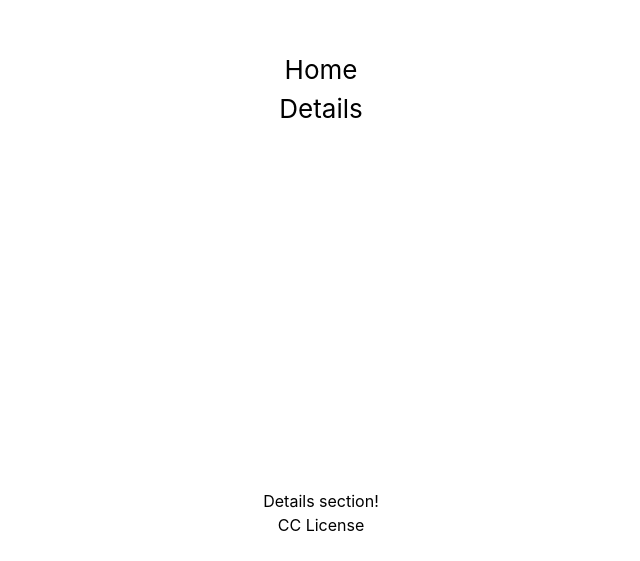
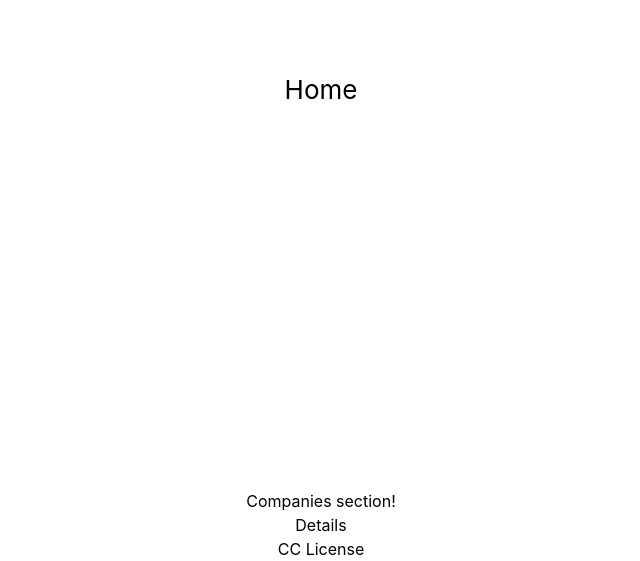
Before and after one commit to MacCrazyman/stock-capstone, a React (Create React App) app: page /index in a window 1280 px wide. Shown: the part 311-872 px from the top of the page, without its empty margins (319-959 px from the left). Before the commit the page ends 848 px from the top, so only its background shows below. Built offline with nearby package versions, Linux system fonts and the light colour scheme.

Commit message:
Give a fake route

```diff
--- a/src/App.js
+++ b/src/App.js
@@ -6,8 +6,7 @@ function App() {
   return (
     <div className="App">
       <header className="App-header">
-        <NavLink to="/"> Home</NavLink>
-        <NavLink to="details"> Details</NavLink>
+        <NavLink to="index"> Home</NavLink>
       </header>
       <main>
         <Outlet />
--- a/src/components/indexes.js
+++ b/src/components/indexes.js
@@ -1,6 +1,10 @@
+import { NavLink, Outlet } from 'react-router-dom';
+
 const Indexes = () => (
   <div>
     <h2>Companies section!</h2>
+    <NavLink to="/index/details"> Details</NavLink>
+    <Outlet />
   </div>
 );
 
--- a/src/components/noMatch.js
+++ b/src/components/noMatch.js
@@ -3,6 +3,6 @@ const NoPage = () => (
     <h2>Error 404!</h2>
     <h3>Page not found</h3>
   </div>
-)
+);
 
 export default NoPage;
--- a/src/index.js
+++ b/src/index.js
@@ -15,9 +15,10 @@ ReactDOM.render(
       <BrowserRouter>
         <Routes>
           <Route path="/" element={<App />}>
-            <Route index element={<Indexes />} />
-            <Route path=":details" element={<Details />} />
-            <Route path="*" element={<NoPage/>} />
+            <Route path="index" element={<Indexes />}>
+              <Route path=":indexID" element={<Details />} />
+            </Route>
+            <Route path="*" element={<NoPage />} />
           </Route>
         </Routes>
       </BrowserRouter>
```
